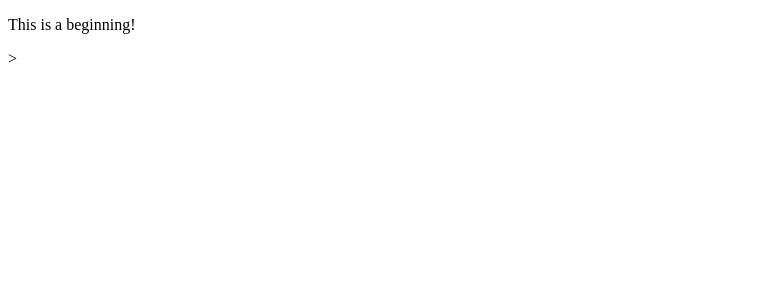
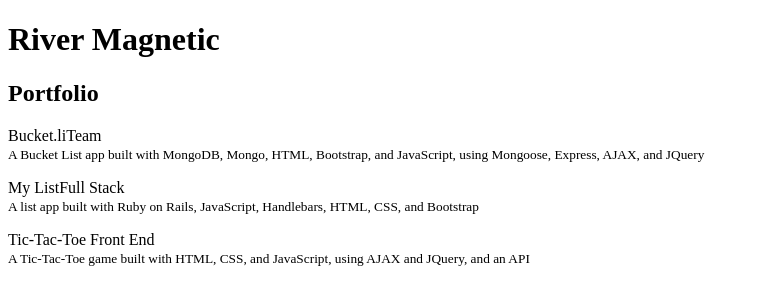
Before and after one commit to RiverMagnetic/first-draft-portfolio, a website: page index.html in a window 1280 px wide. Shown: the whole page, without its empty margins (0-760 px from the left). Drawn offline with nearby package versions, Linux system fonts and the light colour scheme.

Commit message:
Begin HTML

```diff
--- a/index.html
+++ b/index.html
@@ -1,8 +1,29 @@
 <!DOCTYPE html>
-<html lang="en">
-<head>
-  <title>River McGhan</title>
-</head>
-<body>
-  <p>This is a beginning!</p>>
-</body>
+<html>
+    <head>
+      <title>River Magnetic - Portfolio</title>
+      <meta name="viewport" content="width=device-width, initial-scale=1">
+      <meta name="description" content="River Magnetic's Junior Software Engineer Portfolio">
+      <link href="https://fonts.googleapis.com/css?family=Comfortaa" rel="stylesheet">
+      <link href="https://fonts.googleapis.com/css?family=Questrial" rel="stylesheet">
+      <link href="assets/styles/main.css"rel="stylesheet" type="text/css">
+      <script src="https://code.jquery.com/jquery-3.2.1.min.js"></script>
+      <script src="assets/scripts/index.js" type="text/javascript" charset="utf-8" defer></script>
+    </head>
+      <body>
+        <h1>River Magnetic</h1>
+        <h2>Portfolio</h2>
+        <div class="project bucket-list"><p>Bucket.li<span class="brief">Team</span><br />
+          <small>A Bucket List app built with MongoDB, Mongo, HTML, Bootstrap, and JavaScript, using Mongoose, Express, AJAX, and JQuery</small></p>
+        </div>
+        <div class="project my-list">
+          <p>My List<span class="brief">Full Stack</span><br />
+            <small>A list app built with Ruby on Rails, JavaScript, Handlebars, HTML, CSS, and Bootstrap</small></p>
+        </div>
+        <div class="project tic-tac-toe">
+          <p>Tic-Tac-Toe  <span class="brief">Front End</span><br />
+            <small>A Tic-Tac-Toe game built with HTML, CSS, and JavaScript, using AJAX and JQuery, and an API </small></p>
+        </div>
+      </body>
+
+</html>
```
